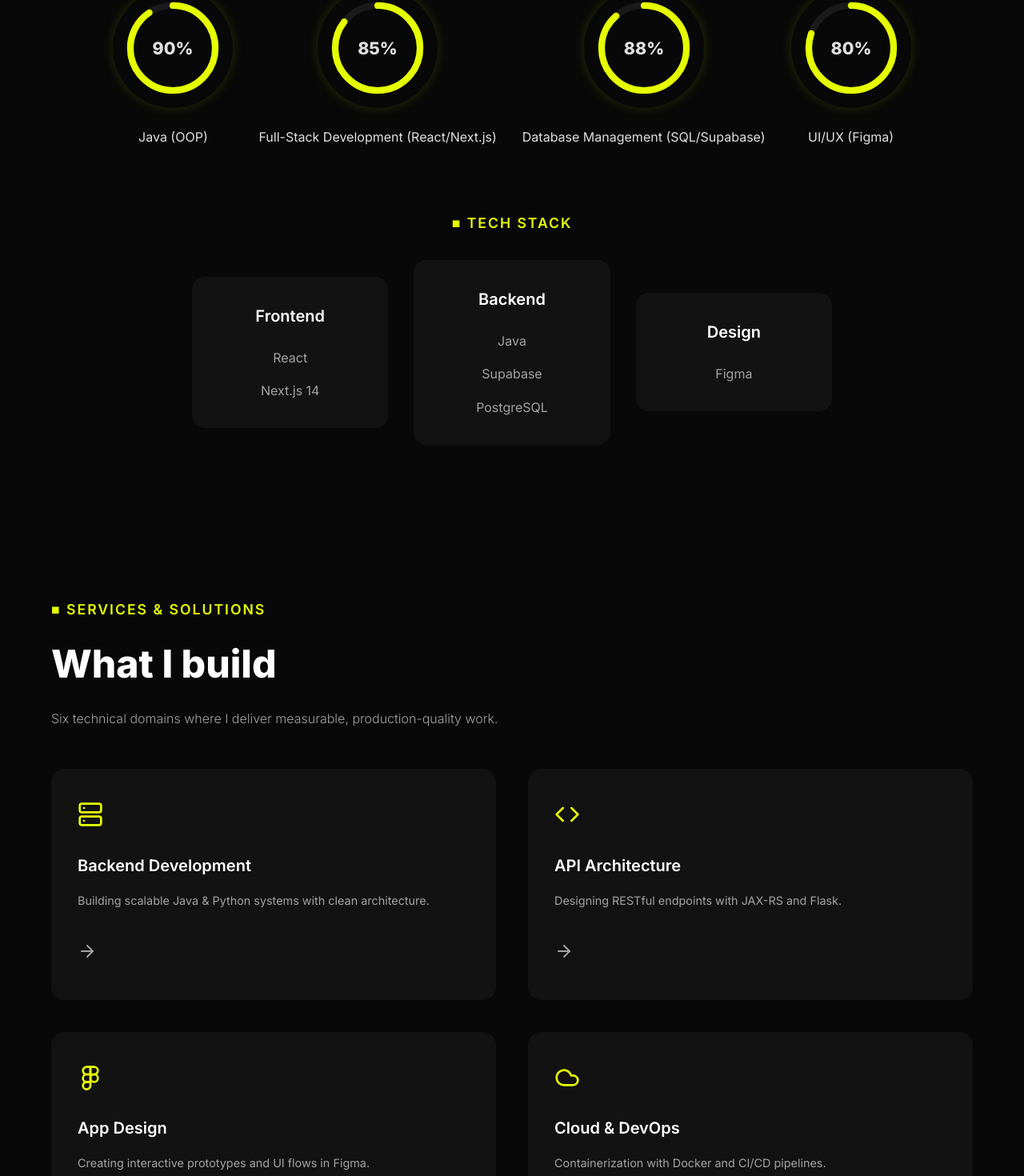
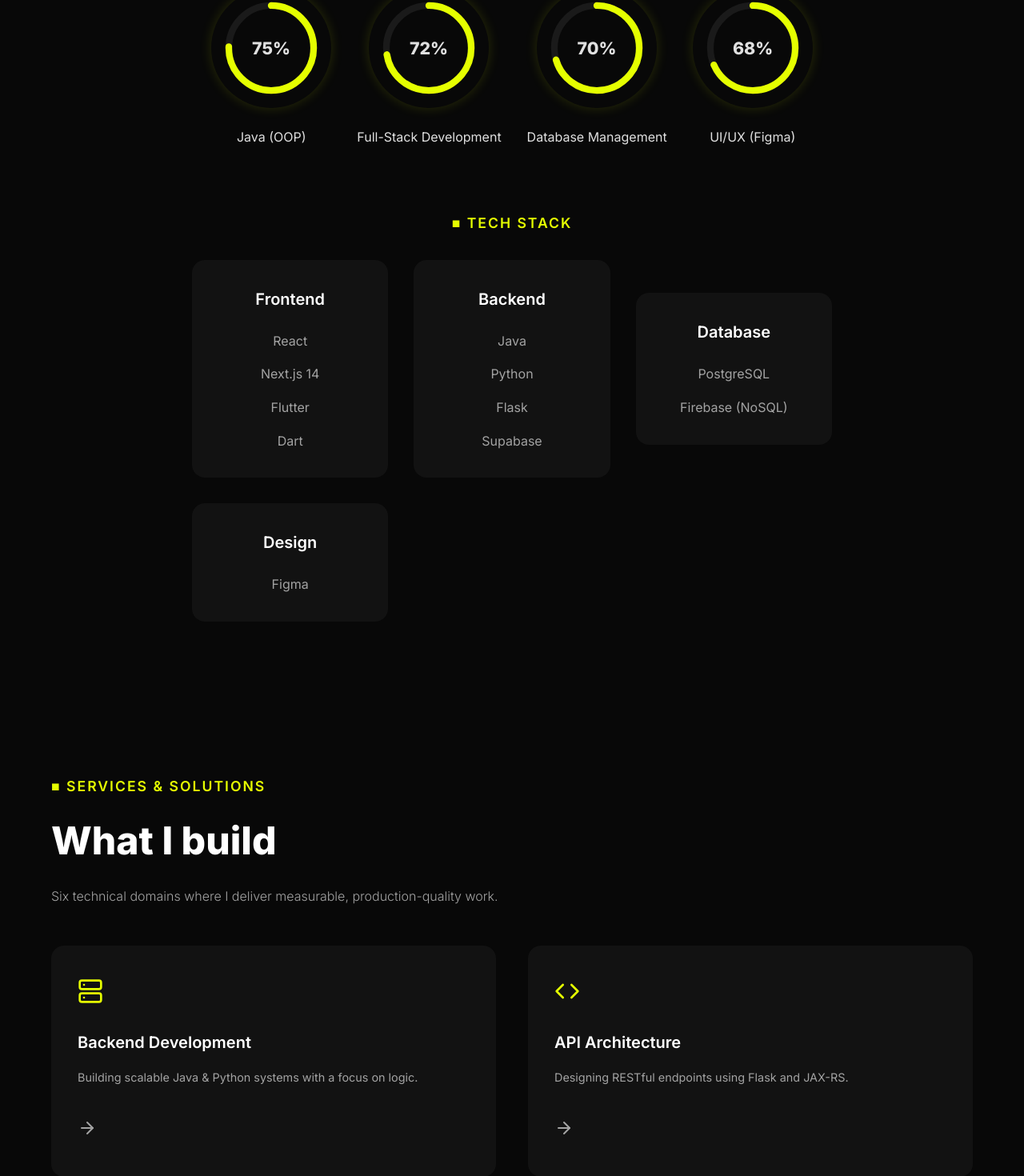
Before and after one commit to Dulathmi/Dulathmi-Sadensa-Portfolio, a React (Vite) app: page / in a window 1280 px wide. Shown: the part 1684-3154 px from the top of the page at 80% size. Built offline with nearby package versions, Linux system fonts and the light colour scheme.

Commit message:
Update portfolio content and technical metrics

```diff
--- a/src/components/AboutMe.jsx
+++ b/src/components/AboutMe.jsx
@@ -21,10 +21,10 @@ const AboutMe = () => {
         {/* Right Column */}
         <div style={{ paddingTop: '2rem' }}>
           <p className="hero-text" style={{ fontSize: '1.1rem', color: '#e0e0e0', marginBottom: '2rem' }}>
-            I’m a Computer Science undergraduate at IIT specializing in building practical applications with Java and modern web technologies like React and Next.js.
+            I’m a Computer Science undergraduate at IIT specializing in building practical applications.
           </p>
           <p className="hero-text" style={{ fontSize: '1.1rem', color: '#a3a3a3' }}>
-            My focus is on creating functional, user-centered tools backed by secure cloud infrastructure.
+            From Java-based enterprise systems to Python-driven assistive tools like Drishti, I focus on creating functional, user-centered tools backed by secure cloud infrastructure.
           </p>
 
           <div className="pill-tags">
--- a/src/components/Services.jsx
+++ b/src/components/Services.jsx
@@ -1,21 +1,21 @@
 import React from 'react';
-import { Server, Code, Figma, Cloud, Database, Cpu, ArrowRight } from 'lucide-react';
+import { Server, Code, Figma, Cloud, Database, Cpu, ArrowRight, Smartphone } from 'lucide-react';
 
 const servicesData = [
   {
     title: 'Backend Development',
-    description: 'Building scalable Java & Python systems with clean architecture.',
+    description: 'Building scalable Java & Python systems with a focus on logic.',
     icon: <Server size={32} />
   },
   {
     title: 'API Architecture',
-    description: 'Designing RESTful endpoints with JAX-RS and Flask.',
+    description: 'Designing RESTful endpoints using Flask and JAX-RS.',
     icon: <Code size={32} />
   },
   {
-    title: 'App Design',
-    description: 'Creating interactive prototypes and UI flows in Figma.',
-    icon: <Figma size={32} />
+    title: 'Mobile App Development',
+    description: 'Crafting cross-platform experiences with Flutter, optimized for real-time data.',
+    icon: <Smartphone size={32} />
   },
   {
     title: 'Cloud & DevOps',
@@ -24,7 +24,7 @@ const servicesData = [
   },
   {
     title: 'Database Management',
-    description: 'Firebase Firestore, SQL integrations, schema design.',
+    description: 'Integrating SQL and NoSQL (Firestore) systems based on project requirements.',
     icon: <Database size={32} />
   },
   {
--- a/src/components/Skills.jsx
+++ b/src/components/Skills.jsx
@@ -1,15 +1,16 @@
 import React, { useEffect, useState } from 'react';
 
 const coreSkills = [
-  { name: 'Java (OOP)', level: 90 },
-  { name: 'Full-Stack Development (React/Next.js)', level: 85 },
-  { name: 'Database Management (SQL/Supabase)', level: 88 },
-  { name: 'UI/UX (Figma)', level: 80 },
+  { name: 'Java (OOP)', level: 75 },
+  { name: 'Full-Stack Development', level: 72 },
+  { name: 'Database Management', level: 70 },
+  { name: 'UI/UX (Figma)', level: 68 },
 ];
 
 const categorySkills = [
-  { category: 'Frontend', skills: ['React', 'Next.js 14'] },
-  { category: 'Backend', skills: ['Java', 'Supabase', 'PostgreSQL'] },
+  { category: 'Frontend', skills: ['React', 'Next.js 14', 'Flutter', 'Dart'] },
+  { category: 'Backend', skills: ['Java', 'Python', 'Flask', 'Supabase'] },
+  { category: 'Database', skills: ['PostgreSQL', 'Firebase (NoSQL)'] },
   { category: 'Design', skills: ['Figma'] },
 ];
 
@@ -67,7 +68,7 @@ const Skills = () => {
 
       <div className="reveal" style={{ marginTop: '5rem', maxWidth: '800px', margin: '5rem auto 0' }}>
         <div className="hero-subtitle text-yellow" style={{ marginBottom: '2rem', textAlign: 'center' }}>■ TECH STACK</div>
-        <div className="hero-grid" style={{ gap: '2rem', gridTemplateColumns: 'repeat(3, 1fr)' }}>
+        <div className="hero-grid" style={{ gap: '2rem', gridTemplateColumns: 'repeat(auto-fit, minmax(200px, 1fr))' }}>
           {categorySkills.map((cat, index) => (
             <div key={index} className="service-card" style={{ padding: '2rem' }}>
               <h3 className="service-title" style={{ textAlign: 'center', marginBottom: '1.5rem', color: '#fff' }}>{cat.category}</h3>
```
